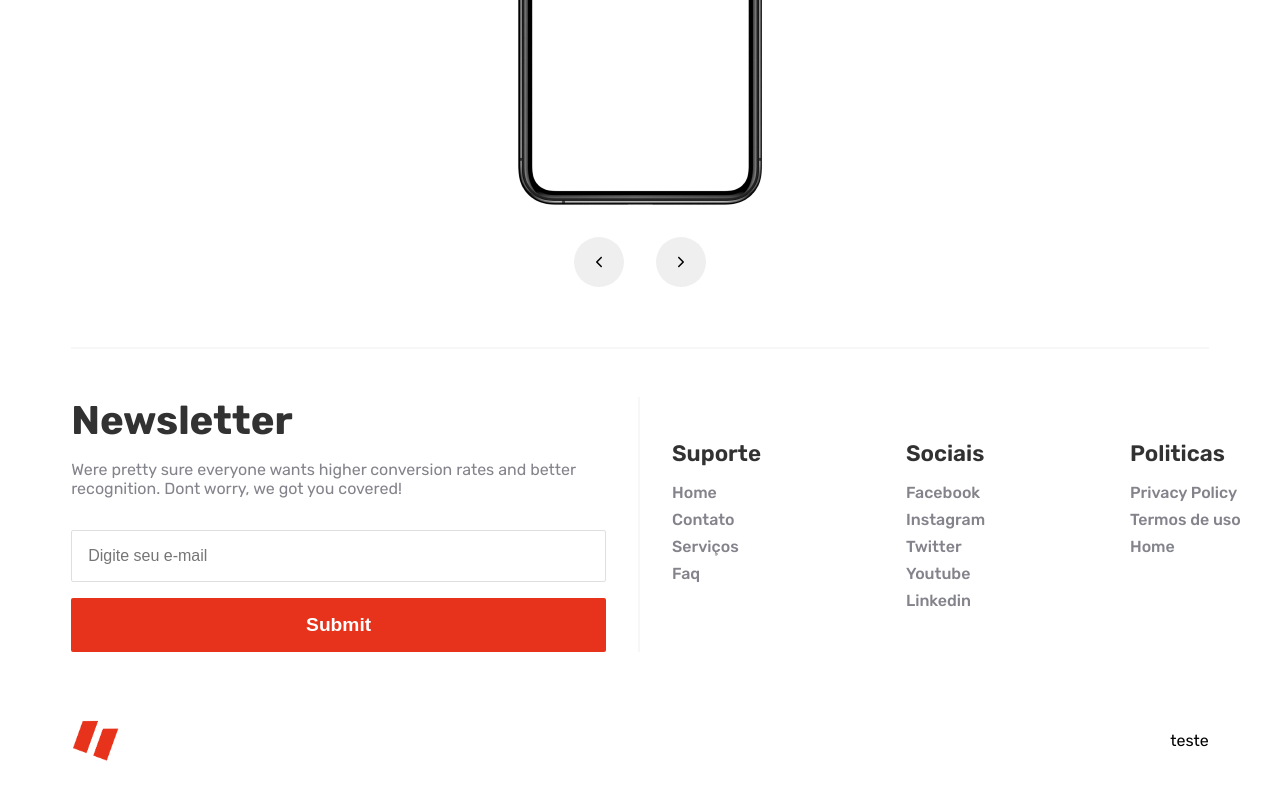
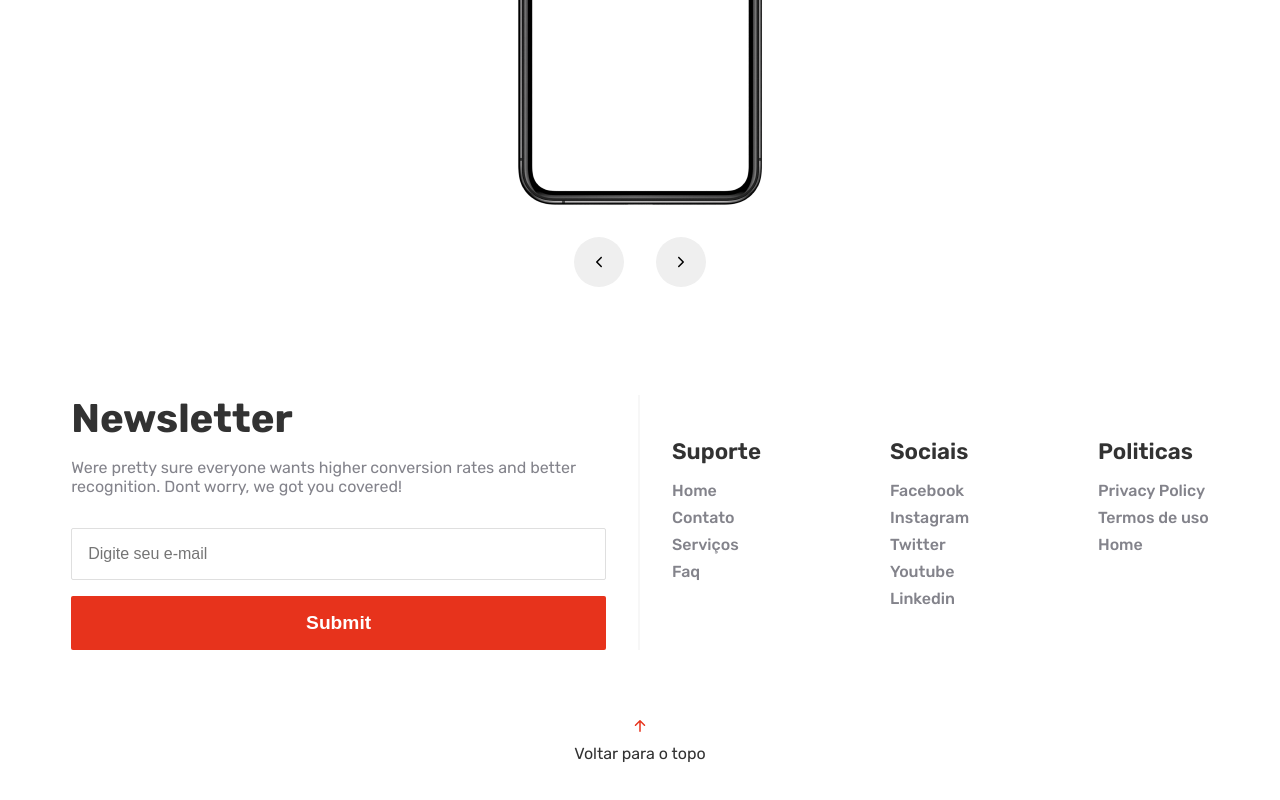
Before and after one commit to LucasAlexsandro/onzevibe, a React (Vite) app in the folder frontend/: page / in a window 1280 px wide. Shown: the part 2085-2885 px from the top of the page. Built offline with nearby package versions, Linux system fonts and the light colour scheme.

Commit message:
Update footer: Button to top

```diff
--- a/frontend/src/components/Footer/Footer.jsx
+++ b/frontend/src/components/Footer/Footer.jsx
@@ -1,5 +1,6 @@
 import { FooterContainer } from "./Styles";
 import { useState } from "react";
+import { BsArrowUpShort } from "react-icons/bs";
 import Axios from "axios";
 
 // Icons
@@ -105,8 +106,14 @@ export default function Footer() {
           </div>
         </div>
         <div className="footer-end">
-          <img src={Icon} />
-          <div>teste</div>
+          <div className="footer-arrow-top">
+            <a href="#">
+              <i>
+                <BsArrowUpShort />
+              </i>
+              Voltar para o topo
+            </a>
+          </div>
         </div>
       </div>
     </FooterContainer>
--- a/frontend/src/components/Footer/Styles.js
+++ b/frontend/src/components/Footer/Styles.js
@@ -8,7 +8,6 @@ export const FooterContainer = styled.div`
   margin: 2rem 0;
 
   .grid-footer {
-    border-top: 2px solid #f7f7f7;
     padding: 3rem 0;
     display: grid;
     grid-template-columns: 1fr 1fr;
@@ -59,7 +58,6 @@ export const FooterContainer = styled.div`
     .links-footer {
       width: 100%;
       display: flex;
-      margin-left: 2rem;
 
       @media (max-width: 480px) {
         margin-left: 0;
@@ -71,6 +69,8 @@ export const FooterContainer = styled.div`
         display: flex;
         flex-wrap: wrap;
         justify-content: space-between;
+        padding-left: 2rem;
+
         ul {
           h3 {
             font-size: 1.4rem;
@@ -98,9 +98,25 @@ export const FooterContainer = styled.div`
     width: 100%;
     display: flex;
     align-items: center;
-    justify-content: space-between;
+    justify-content: center;
     img {
       max-width: 50px;
     }
+    .footer-arrow-top {
+      a {
+        display: flex;
+        align-items: center;
+        justify-content: center;
+        flex-direction: column;
+        color: var(--color-title);
+        &:hover {
+          color: var(--color-primary);
+        }
+        i {
+          font-size: 1.5rem;
+          color: var(--color-primary);
+        }
+      }
+    }
   }
 `;
```
